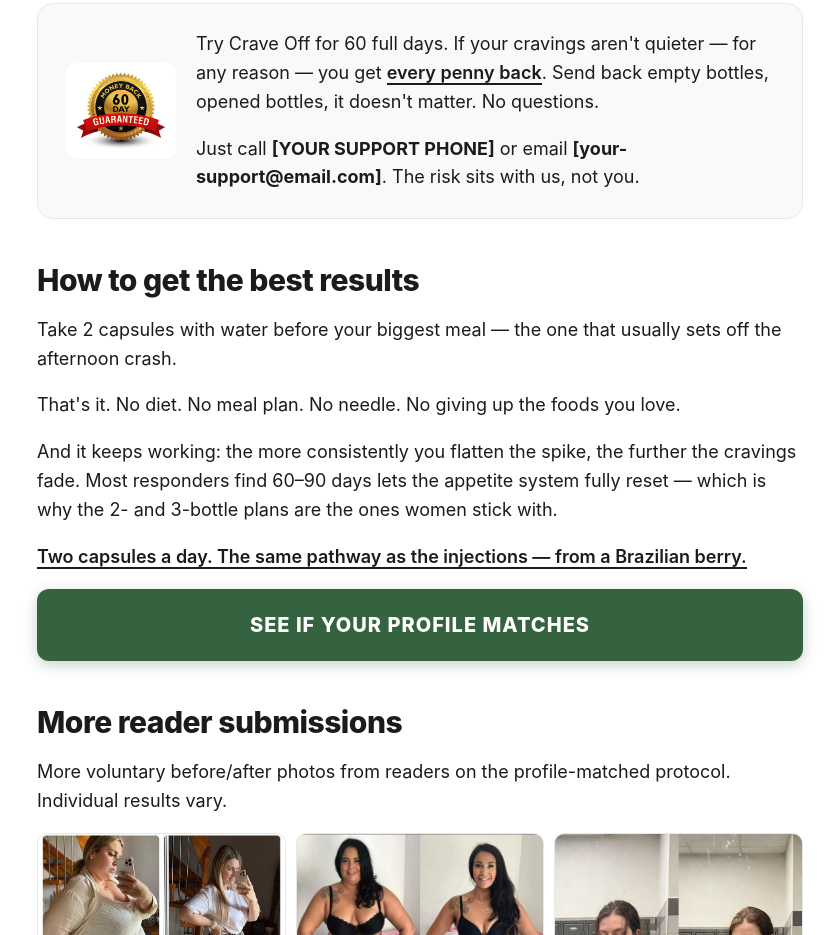
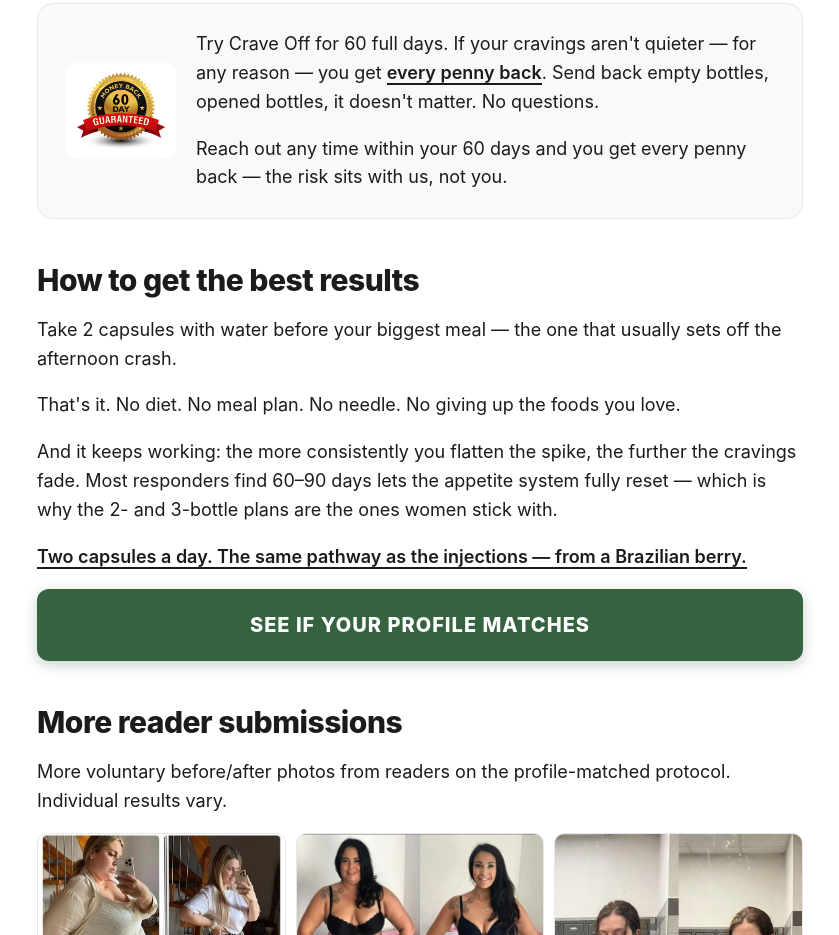
Before and after one commit to 123playamazon-boop/craveoff, a website: page advertorial-v2.html in a window 1280 px wide. Shown: the part 10116-11051 px from the top of the page, without its empty margins (33-872 px from the left). Drawn offline with Linux system fonts and the light colour scheme.

Commit message:
Garantia: remove placeholder de contato

```diff
--- a/advertorial-v2.html
+++ b/advertorial-v2.html
@@ -383,7 +383,7 @@
             <img src="img/guarantee_seal.jpg" alt="60-day money-back guarantee seal">
             <div>
               <p>Try Crave Off for 60 full days. If your cravings aren't quieter &mdash; for any reason &mdash; you get <span class="underline">every penny back</span>. Send back empty bottles, opened bottles, it doesn't matter. No questions.</p>
-              <p style="margin:0;">Just call <b>[YOUR SUPPORT PHONE]</b> or email <b>[your-support@email.com]</b>. The risk sits with us, not you.</p>
+              <p style="margin:0;">Reach out any time within your 60 days and you get every penny back &mdash; the risk sits with us, not you.</p>
             </div>
           </div>
         </div>
```
